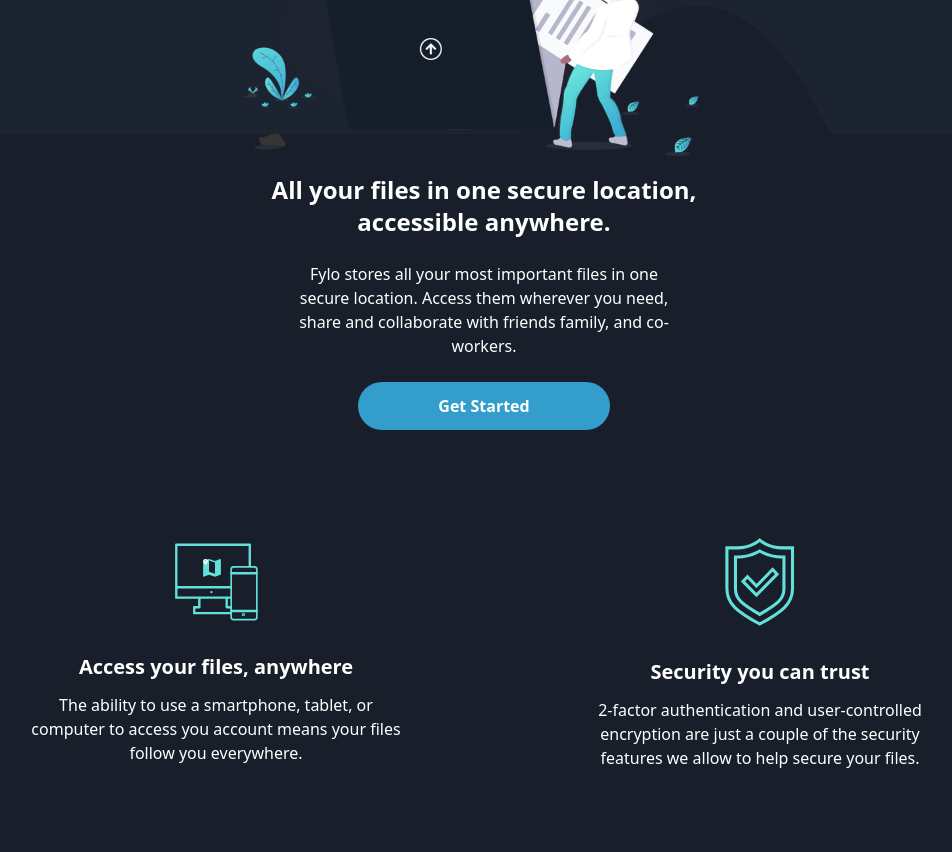
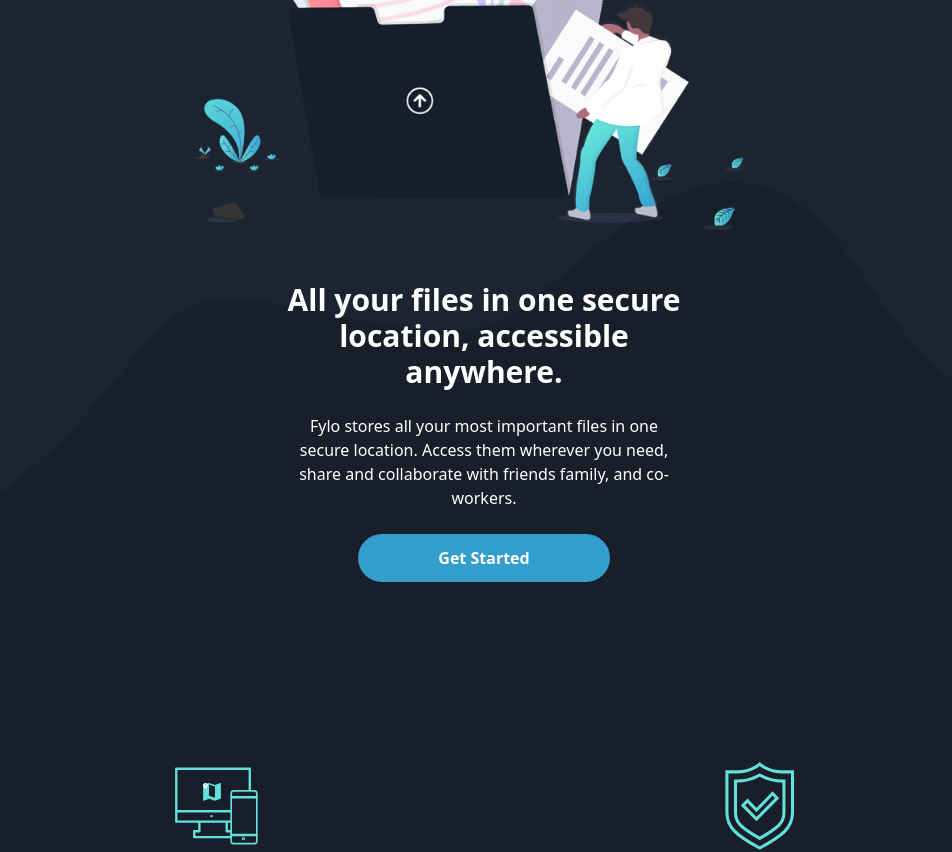
Before and after one commit to ellaboevans/Frontend-Mentor---Fylo-dark-theme-landing-page-solution, a React (Vite) app in the folder final-project/: page / in a window 1280 px wide. Shown: the part 360-1212 px from the top of the page, without its empty margins (156-1108 px from the left). Built offline with nearby package versions, Linux system fonts and the light colour scheme.

Commit message:
Adding Curvy Background Element

```diff
--- a/final-project/src/components/HeroSection.jsx
+++ b/final-project/src/components/HeroSection.jsx
@@ -4,18 +4,18 @@ import ServiceCard from "./ServiceCard";
 
 const HeroSection = () => {
   return (
-    <section className=" bg-main-background utline mt-60 px-4 md:px-24 ">
+    <section className=" bg-main-background utline mt-60 md:mt-[500px] px-4 md:px-24 ">
       <div className="px-2 ">
         <div className=" -mt-32 flex justify-center item-center">
           <img
             src={heroImage}
             alt="hero-illustration"
             // width={280}
-            className="mt-16 w-[280px] md:w-[480px] absolute top-24"
+            className="mt-16 w-[280px] md:w-[580px] absolute top-24"
           />
         </div>
-        <div className="-mt-8 md:mt-10 mb-10 px-3 md:px-80  text-neutral-white flex flex-col items-center">
-          <h3 className="text-2xl font-semibold mb-6 text-center">
+        <div className="-mt-8 md:-mt-72 md:mb-28 mb-10 px-3 md:px-80  text-neutral-white flex flex-col items-center">
+          <h3 className="text-2xl md:text-3xl font-semibold mb-6 text-center">
             All your files in one secure location, accessible anywhere.
           </h3>
           <p className="text-center text-[16px] md:px-4 mb-6">
--- a/final-project/src/pages/Home.jsx
+++ b/final-project/src/pages/Home.jsx
@@ -4,7 +4,7 @@ import Testimonial from "../components/Testimonial";
 
 const Home = () => {
   return (
-    <div className="bg-email-bg bg-mobileCurvy bg-no-repeat mt-52 bg-contain py-4">
+    <div className="bg-email-bg bg-mobileCurvy md:bg-desktopCurvy bg-no-repeat mt-52 md:mt-96 bg-contain py-4">
       <HeroSection />
       {/* Testimonials */}
       <Testimonial />
--- a/final-project/tailwind.config.js
+++ b/final-project/tailwind.config.js
@@ -19,9 +19,10 @@ export default {
         "error-alert": "hsl(0, 100%, 63%)",
         "neutral-white": "hsl(0, 0%, 100%)",
       },
-      backgroundImage:{
-        "mobileCurvy": "url(../src/assets/bg-curvy-mobile.svg)"
-      }
+      backgroundImage: {
+        mobileCurvy: "url(../src/assets/bg-curvy-mobile.svg)",
+        desktopCurvy: "url(../src/assets/bg-curvy-desktop.svg)",
+      },
     },
   },
   plugins: [],
```
